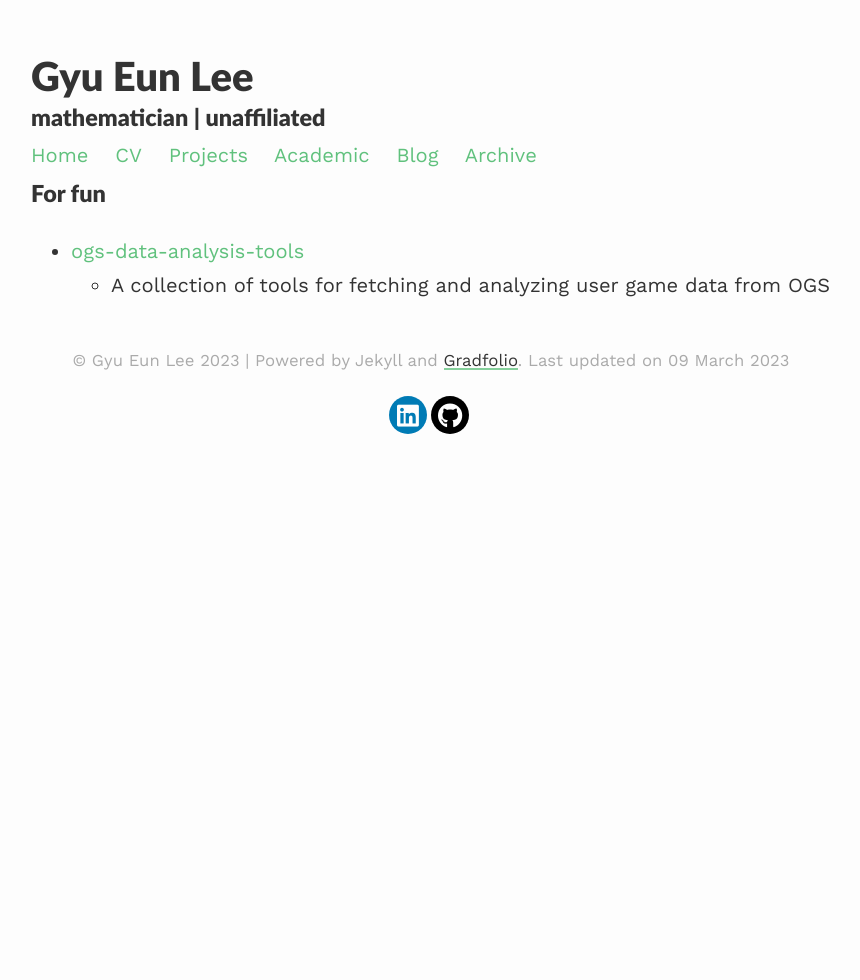
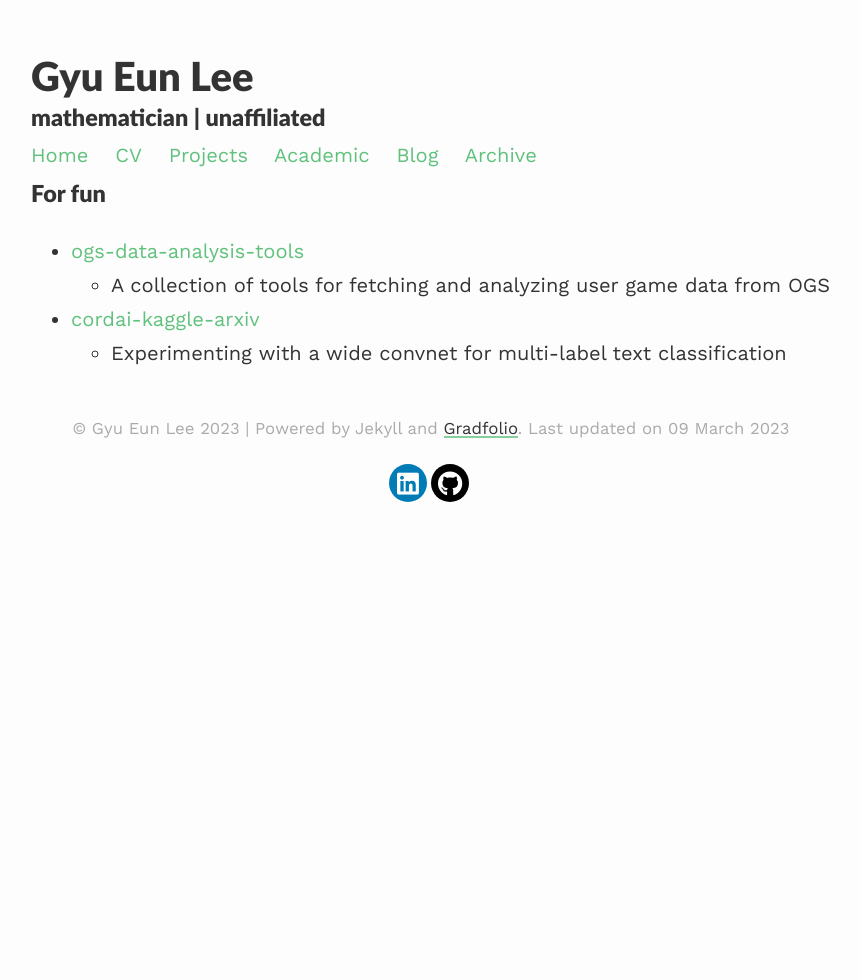
Before and after one commit to gyu-eun-lee/gyu-eun-lee.github.io, a Jekyll site: the page built from _pages/projects.md, in a window 1280 px wide. Shown: the whole page, without its empty margins (209-1069 px from the left). Built offline with Jekyll 4.4.1, drawn with Linux system fonts in a browser that asks for light colours; nearby versions of some CDN libraries.

Commit message:
cordai convnet project

```diff
--- a/_pages/projects.md
+++ b/_pages/projects.md
@@ -8,3 +8,5 @@ published: true
 ### For fun
 * [ogs-data-analysis-tools](https://github.com/gyu-eun-lee/ogs-data-analysis-tools)
     * A collection of tools for fetching and analyzing user game data from OGS
+* [cordai-kaggle-arxiv](https://github.com/gyu-eun-lee/cordai-kaggle-arxiv)
+    * Experimenting with a wide convnet for multi-label text classification
```
